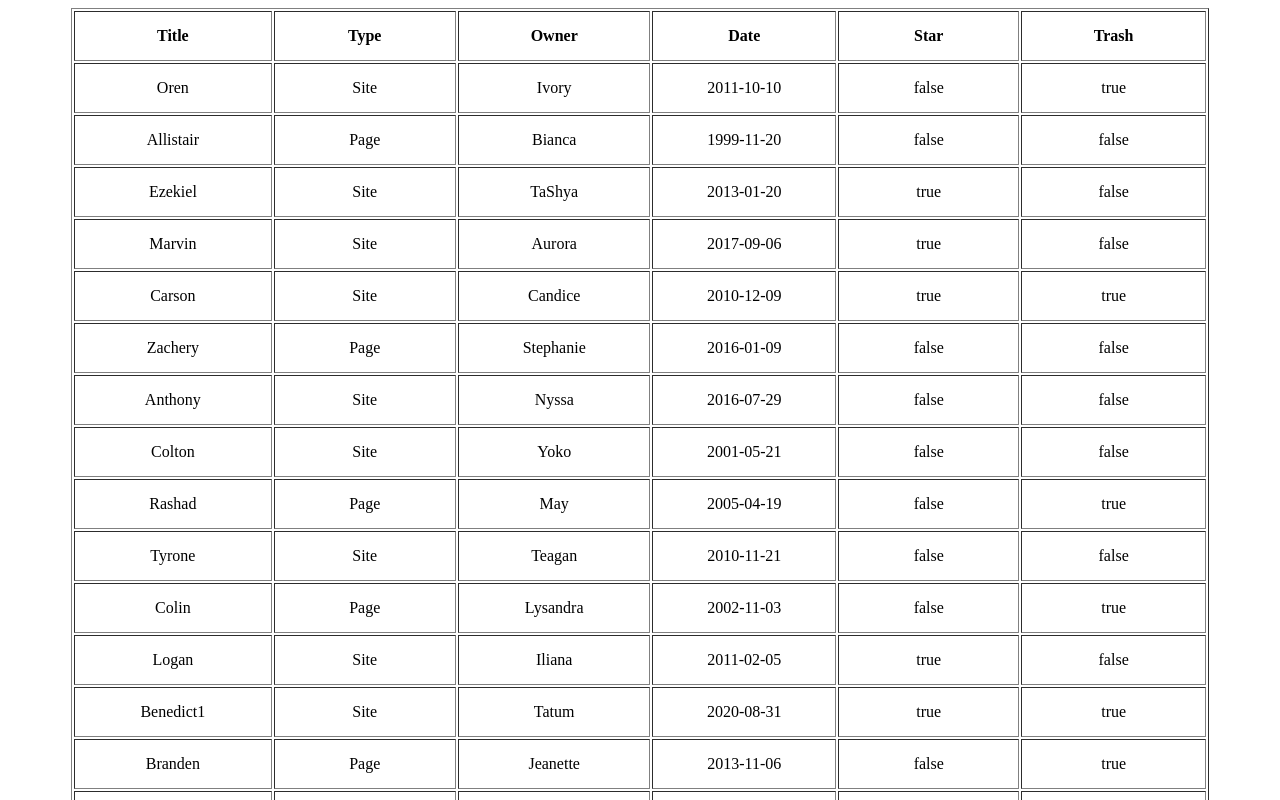
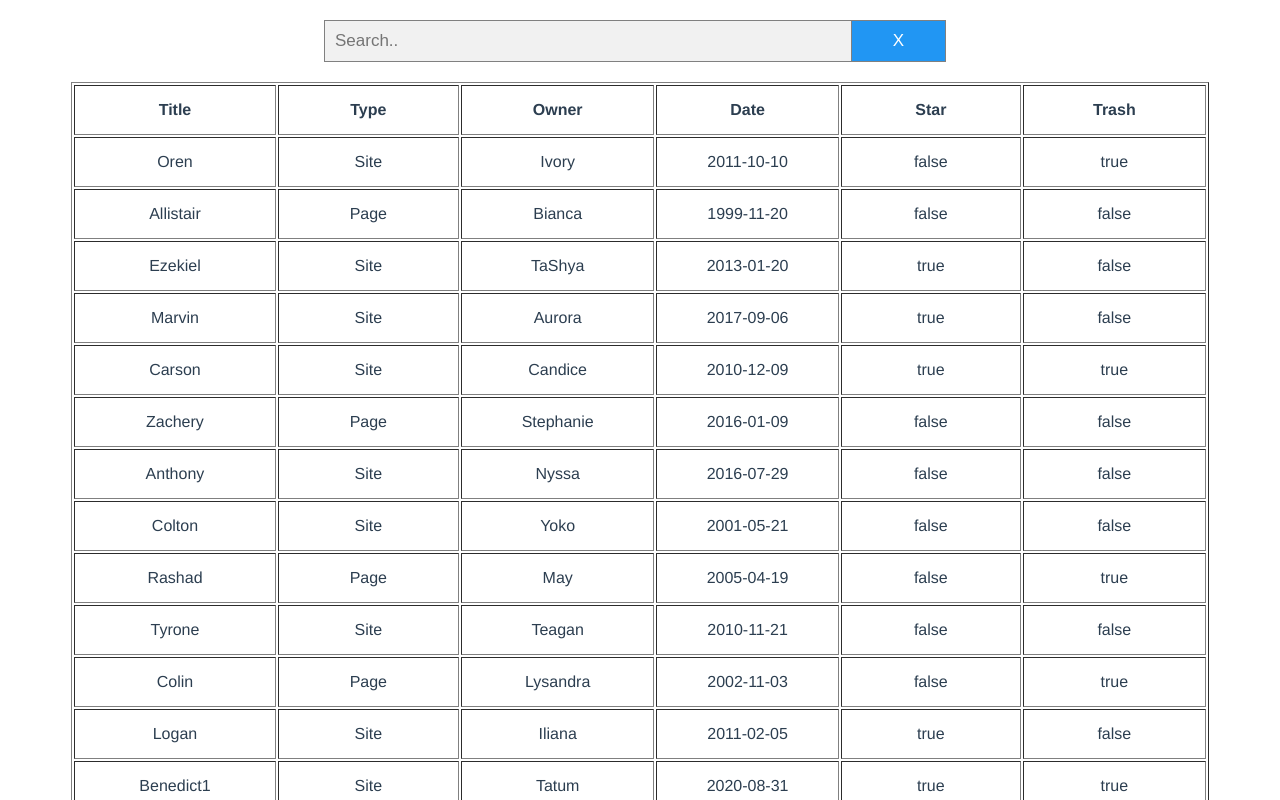
Before and after one commit to VuongTuanKhanh/VueJS-Render-Search, a Vue app: page / in a window 1280 px wide. Shown: the top 800 px of the page. Built offline with nearby package versions, Linux system fonts and the light colour scheme; data requests are answered from the project's data file.

Commit message:
Add SearchBar to the FrontPage

```diff
--- a/src/App.vue
+++ b/src/App.vue
@@ -1,20 +1,15 @@
 <script>
 import EventService from "@/services/EventService.js";
 import List from "@/components/List.vue";
+import SearchBar from "@/components/SearchBar.vue";
 export default {
-  components: {
-    List
-  },
-  render(h) {
-    return h(List, {
-      class: {
-        list: true
-      },
-      props: {
-        items: this.items,
-        query: this.query
-      }
-    });
+  render() {
+    return (
+      <div id="app">
+        <SearchBar />
+        <List propsItems={this.items} />
+      </div>
+    );
   },
   data() {
     return {
--- a/src/components/SearchBar.vue
+++ b/src/components/SearchBar.vue
@@ -0,0 +1,46 @@
+<script>
+export default {
+  name: "SearchBar",
+  render() {
+    return (
+      <div>
+        <input type="text" placeholder="Search.." />
+        <button>X</button>
+      </div>
+    );
+  },
+  methods: {
+    handleMouseOver() {
+      console.log("click");
+    }
+  }
+};
+</script>
+<style scoped>
+div {
+  display: flex;
+  width: 50%;
+  margin: auto;
+  margin-bottom: 20px;
+  margin-top: 20px;
+}
+input {
+  padding: 10px;
+  font-size: 17px;
+  border: 1px solid grey;
+  float: left;
+  width: 80%;
+  background: #f1f1f1;
+}
+button {
+  float: left;
+  width: 15%;
+  padding: 10px;
+  background: #2196f3;
+  color: white;
+  font-size: 17px;
+  border: 1px solid grey;
+  border-left: none;
+  cursor: pointer;
+}
+</style>
```
